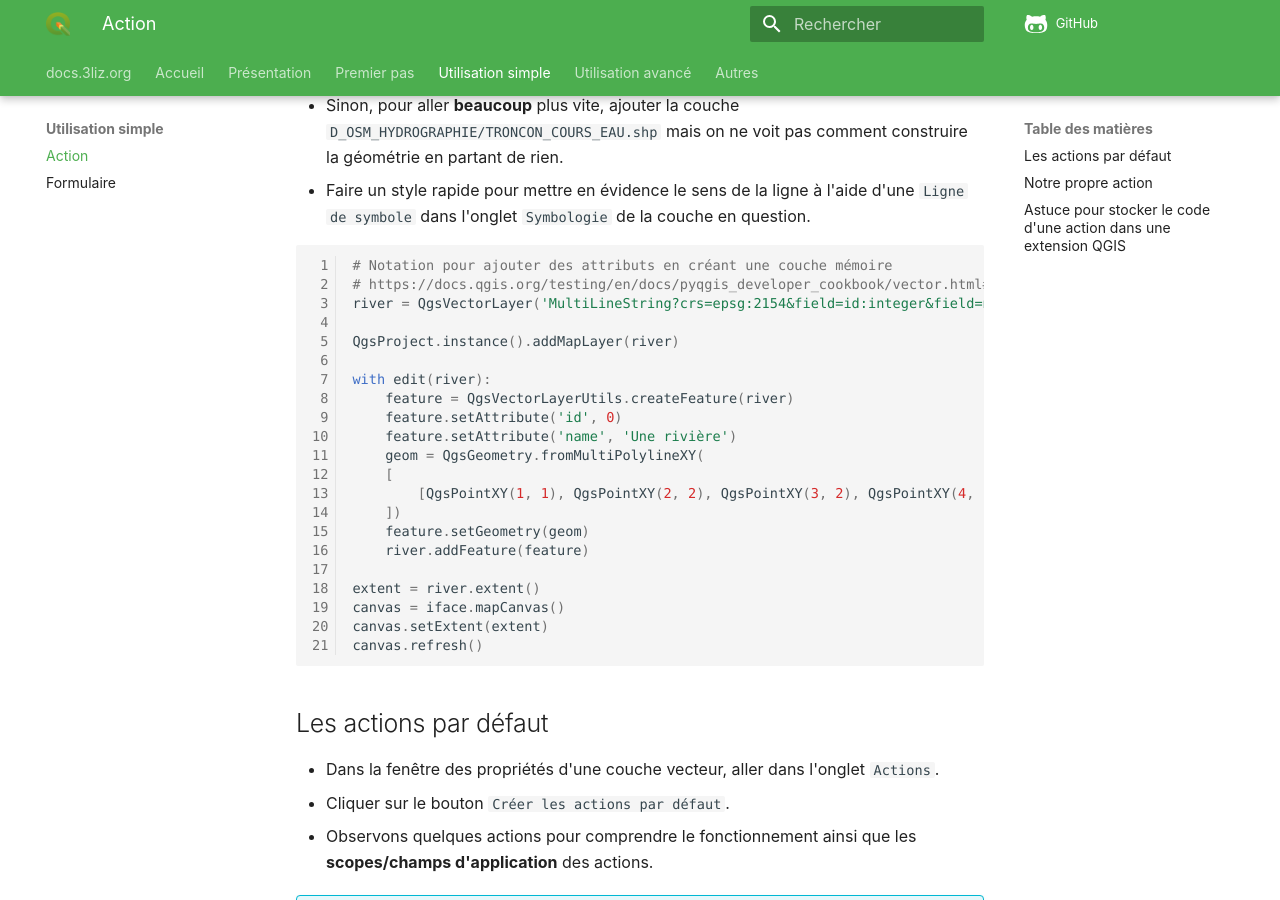
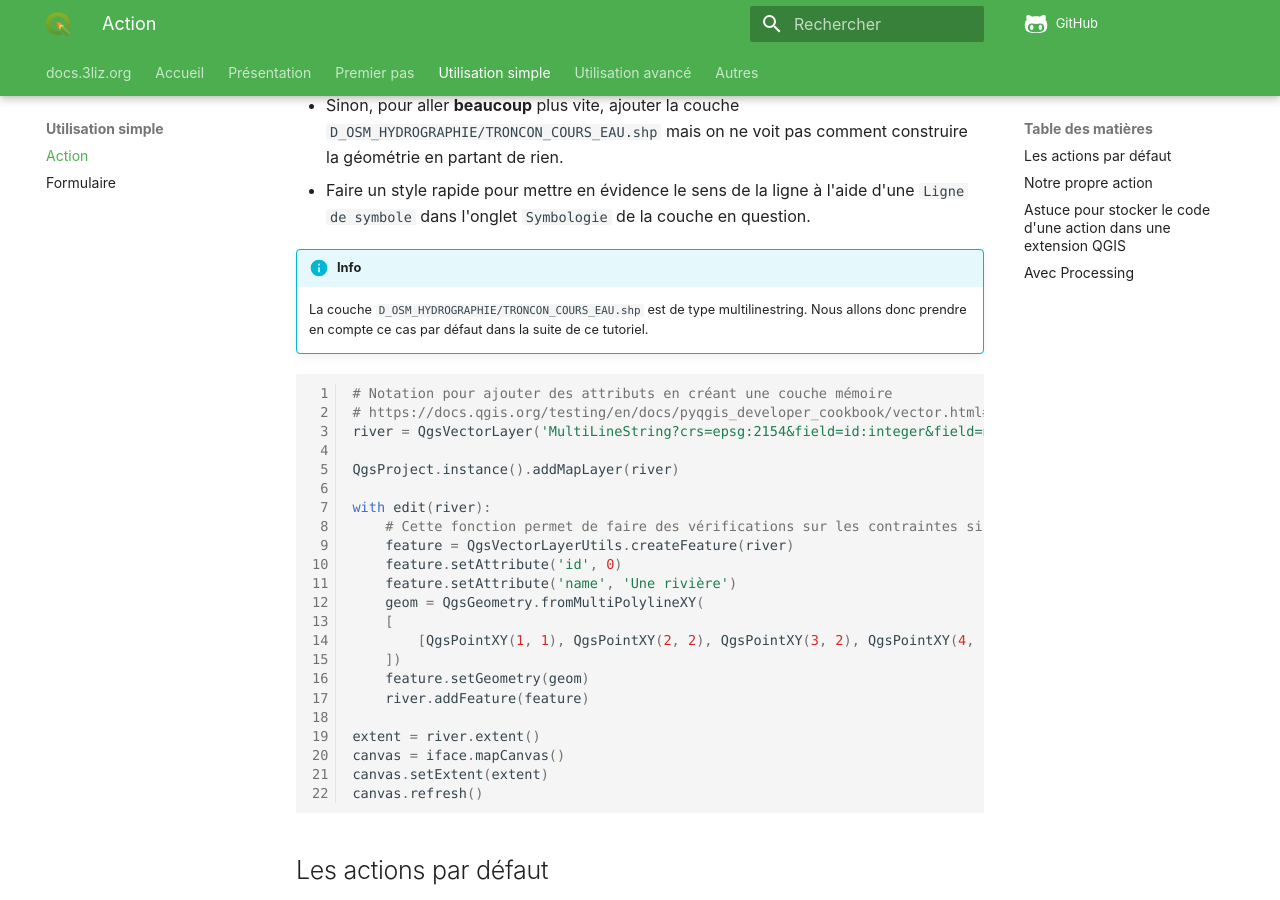
Before and after one commit to 3liz/formation-pyqgis, an MkDocs documentation site: the page built from docs/action.md, in a window 1280 px wide and 900 px high, scrolled down 379 px. Built offline with MkDocs 1.6.1 and Material for MkDocs 9.7.7, drawn with Linux system fonts in a browser that asks for light colours; nearby versions of some CDN libraries; comment, search, counter and statistics services are not loaded; some of the changed text lies outside the part shown.

Commit message:
Relecture actions.md

````diff
--- a/docs/action.md
+++ b/docs/action.md
@@ -4,11 +4,16 @@
     * https://docs.qgis.org/latest/fr/docs/user_manual/working_with_vector/vector_properties.html#actions-properties
 * On souhaite pouvoir faire notre propre action pour inverser le sens d'une ligne, par exemple une rivière.
 * Pour la couche linéaire :
-  * Nous allons utiliser le script ci-dessous pour créer une couche **très** simple, mais qui permet de voir la construction d'une ligne en partant de zéro
+  * Nous allons utiliser le script ci-dessous pour créer une couche **très** simple, mais qui permet de voir la construction
+    d'une ligne en partant de zéro
   * Sinon, pour aller **beaucoup** plus vite, ajouter la couche `D_OSM_HYDROGRAPHIE/TRONCON_COURS_EAU.shp`
     mais on ne voit pas comment construire la géométrie en partant de rien.
 * Faire un style rapide pour mettre en évidence le sens de la ligne à l'aide d'une `Ligne de symbole` dans
   l'onglet `Symbologie` de la couche en question.
+
+!!! info
+    La couche `D_OSM_HYDROGRAPHIE/TRONCON_COURS_EAU.shp` est de type multilinestring. Nous allons donc prendre en compte
+    ce cas par défaut dans la suite de ce tutoriel.
 
 ```python
 # Notation pour ajouter des attributs en créant une couche mémoire
@@ -18,6 +23,7 @@
 QgsProject.instance().addMapLayer(river)
 
 with edit(river):
+    # Cette fonction permet de faire des vérifications sur les contraintes si nécessaires contrairement à QgsFeature(fields)
     feature = QgsVectorLayerUtils.createFeature(river)
     feature.setAttribute('id', 0)
     feature.setAttribute('name', 'Une rivière')
@@ -141,3 +147,8 @@
 from qgis.utils import plugins
 plugins['raepa'].run_action("nom_de_laction", params)
 ```
+
+## Avec Processing
+
+Dans le chapitre Processing, nous verrons comment intégrer un
+[algorithme Processing](script-processing.md#utiliser-un-script-processing-dans-une-action) dans une action.
````
